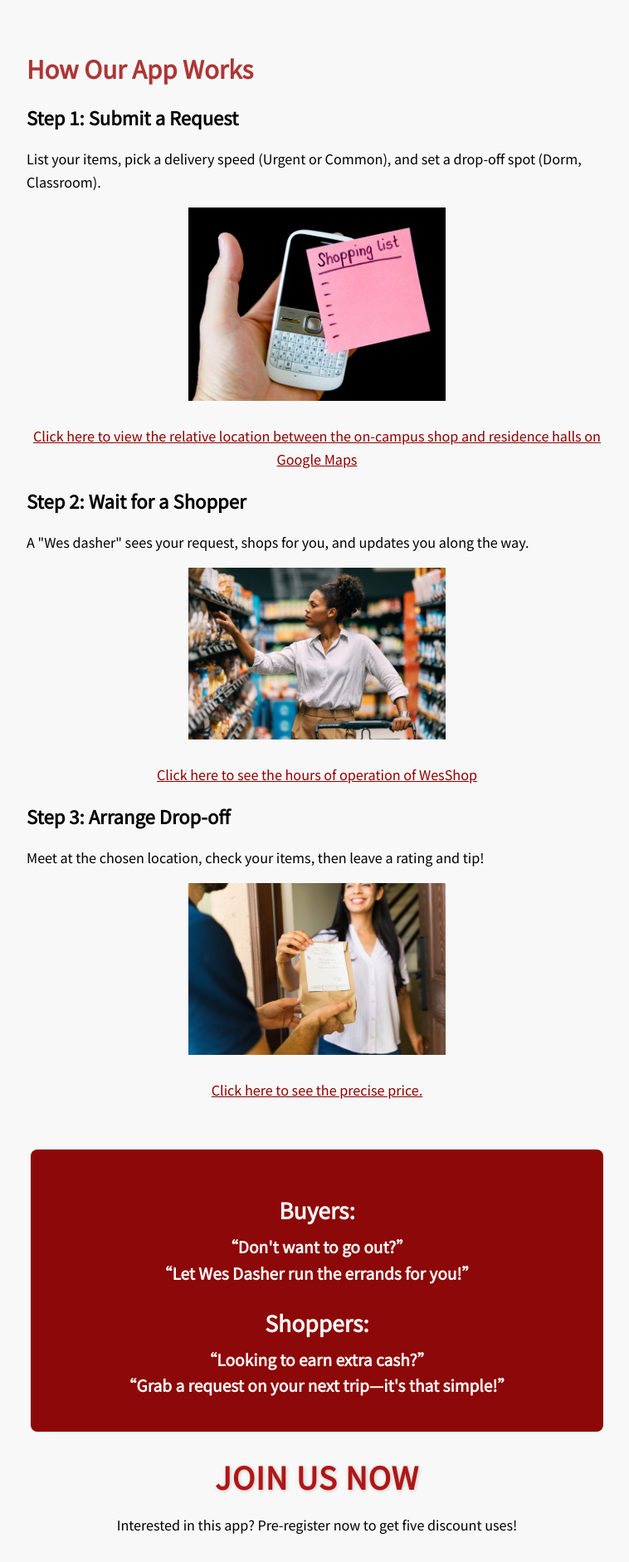
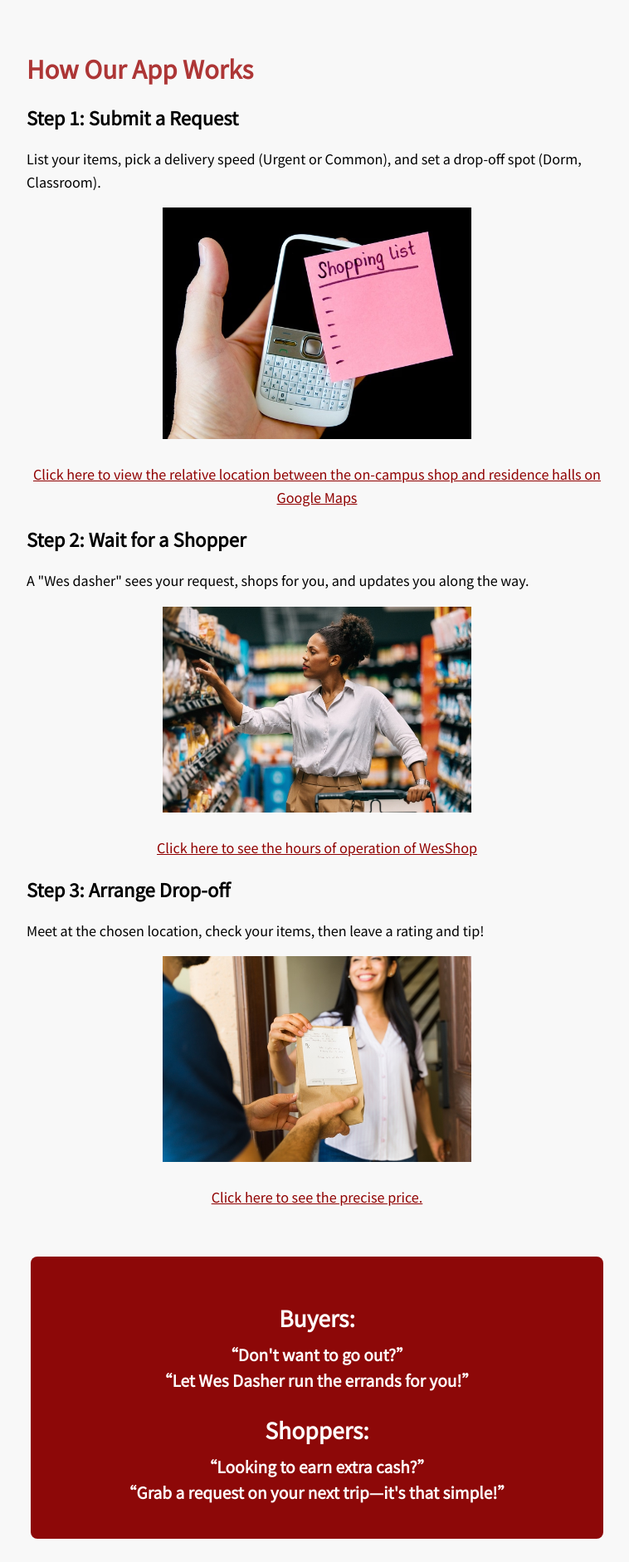
Before and after one commit to AdaTsanQin/COMP333, a PHP site: page / in a window 1280 px wide. Shown: the part 493-2375 px from the top of the page at 83% size, without its empty margins (258-1016 px from the left). Run offline with PHP 8.4, Linux system fonts and the light colour scheme.

Commit message:
Adjustment (main)

```diff
--- a/index.html
+++ b/index.html
@@ -8,15 +8,6 @@
     <title>WesDash - Main Page</title>
     <link rel="preload" href="styles.css" as="style">
     <link rel="stylesheet" href="styles.css" />
-    <link rel="preload" href="step1.avif" as="image" type="image/avif" />
-    <link rel="preload" href="step2.avif" as="image" type="image/avif" />
-    <link rel="preload" href="step3.avif" as="image" type="image/avif" />
-    <link rel="preload" href="step1.avif" as="image" type="image/avif" />
-    <link rel="preload" href="mapping.avif" as="image" type="image/avif" />
-    <link rel="preload" href="warning.avif" as="image" type="image/avif" />
-    <link rel="preload" href="replace.avif" as="image" type="image/avif" />
-    <link rel="preload" href="rating.avif" as="image" type="image/avif" />
-
     <meta name="viewport" content="width=device-width, initial-scale=1.0" />
     <meta name="description" content="WesDash is your campus delivery service, offering fast and easy shopping and delivery for students. Sign up today to get started!" />
 </head>
--- a/styles.css
+++ b/styles.css
@@ -249,6 +249,10 @@ img {
     height: auto;
     margin-bottom: 10px;
 }
+figure img {
+    width: 60%;
+    height: auto; /* to maintain aspect ratio */
+}
 
 figcaption {
     font-size: 1.1em;
```
